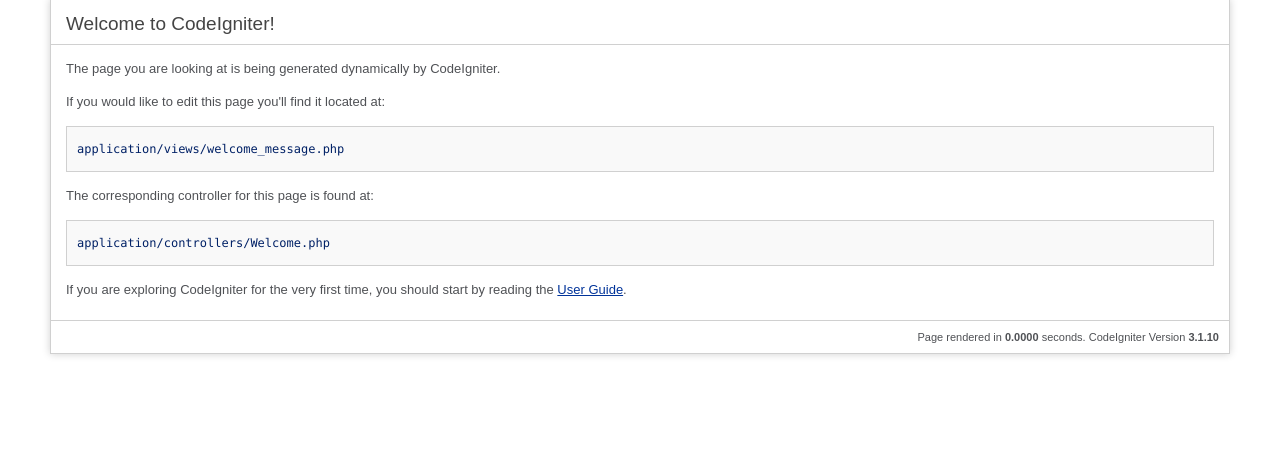
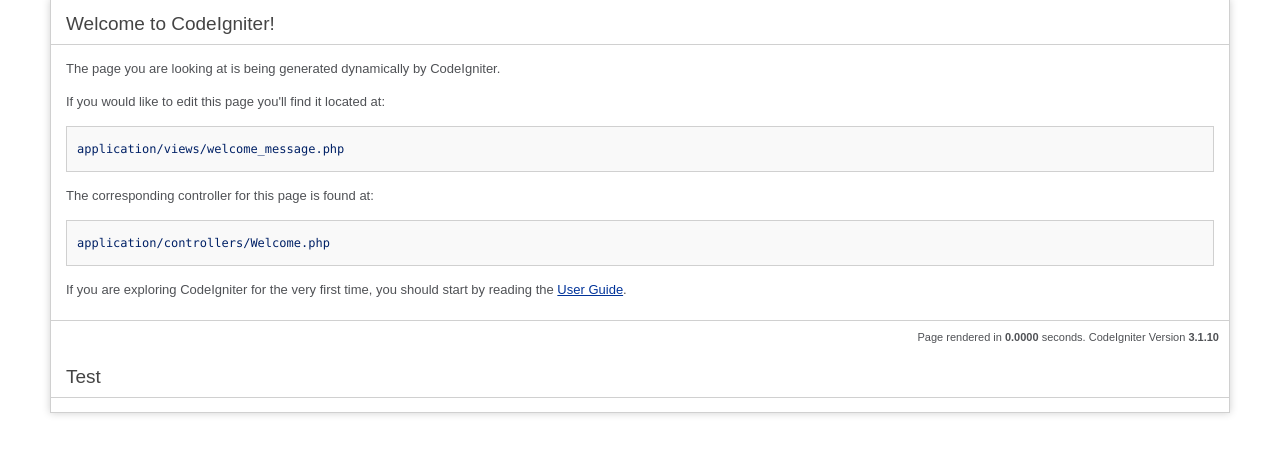
Before and after one commit to mhendronoto/tokokita, a CodeIgniter app: page /ProjectUAS/index.php/welcome/index in a window 1280 px wide. Shown: the part 41-501 px from the top of the page. Run offline with CodeIgniter, Linux system fonts and the light colour scheme.

Commit message:
Update welcome_message.php

```diff
--- a/application/views/welcome_message.php
+++ b/application/views/welcome_message.php
@@ -83,7 +83,7 @@ defined('BASEPATH') OR exit('No direct script access allowed');
 	</div>
 
 	<p class="footer">Page rendered in <strong>{elapsed_time}</strong> seconds. <?php echo  (ENVIRONMENT === 'development') ?  'CodeIgniter Version <strong>' . CI_VERSION . '</strong>' : '' ?></p>
-</div>
+<h1>Test</h1></div>
 
 </body>
 </html>
```
